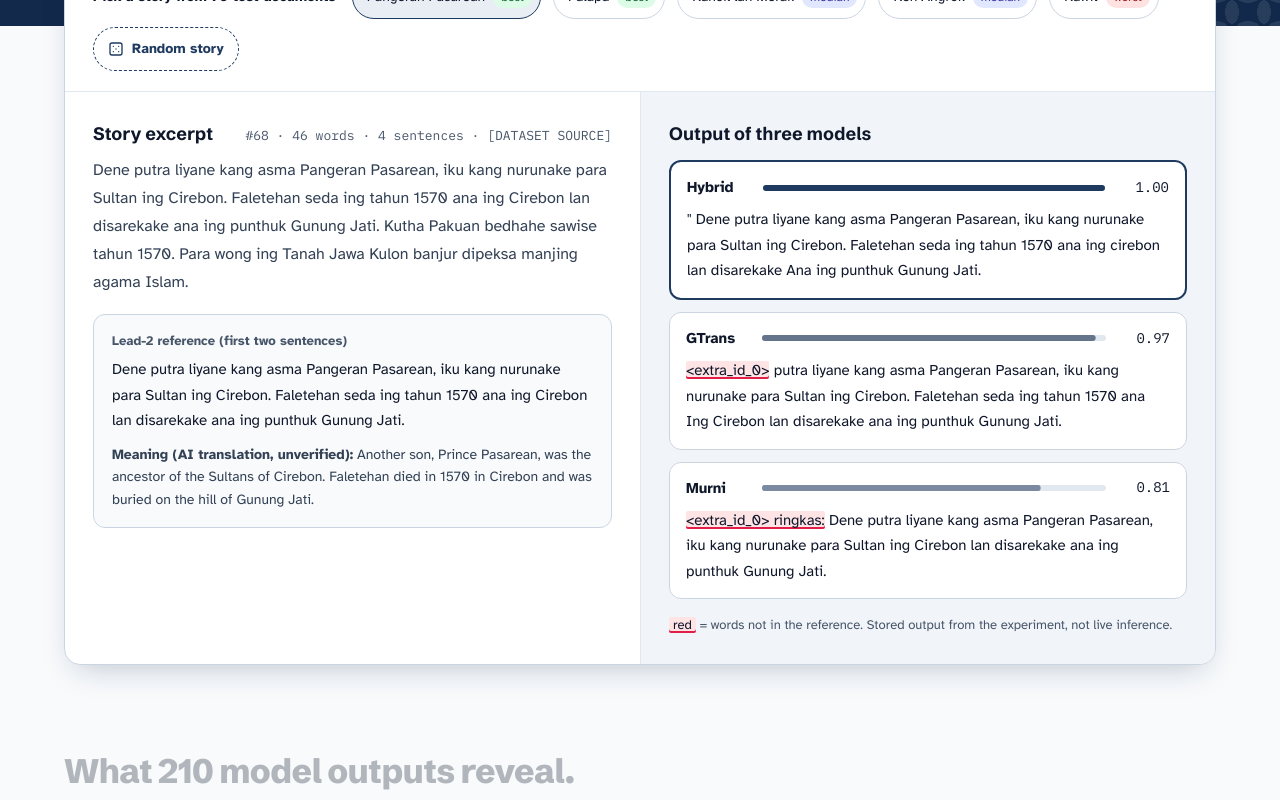
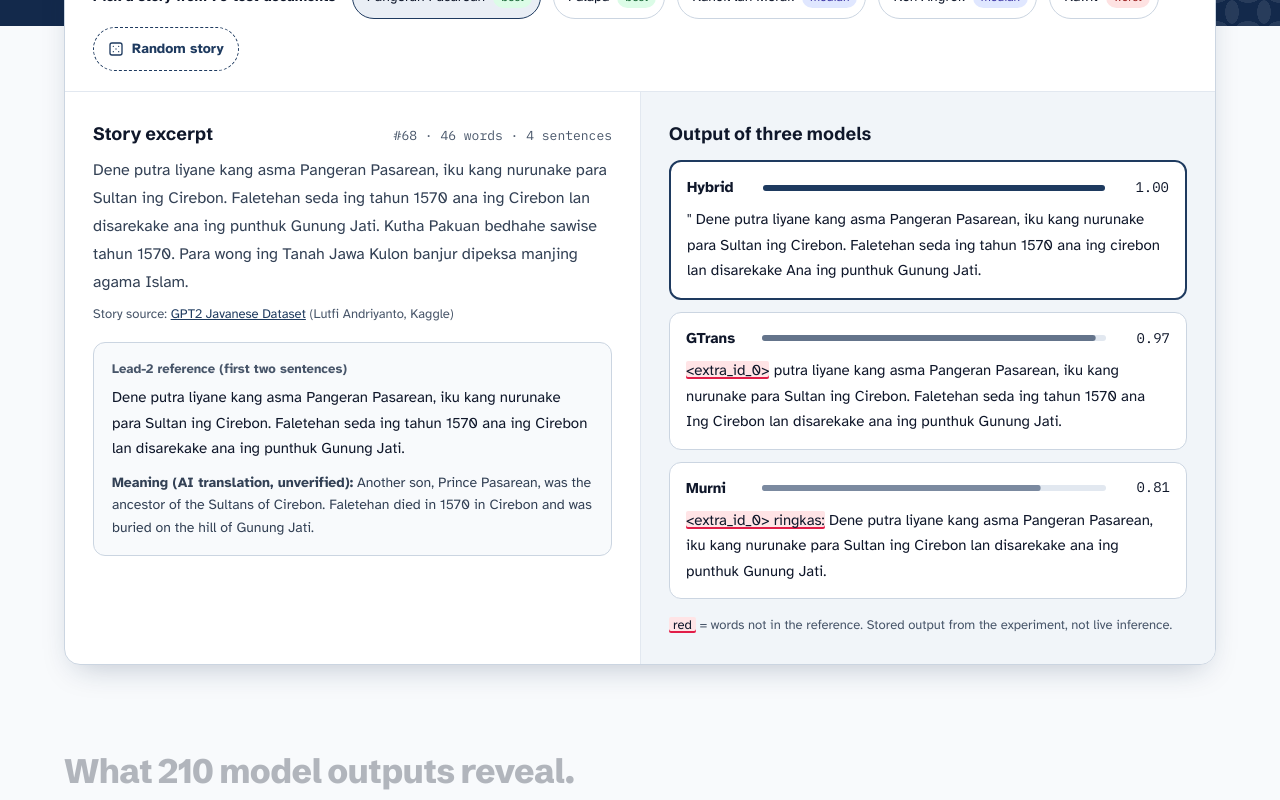
Before and after one commit to Syafrianahmad/skripsi, a React (Vite) app: page / in a window 1280 px wide. Shown: the part 660-1460 px from the top of the page. Built offline with nearby package versions, Linux system fonts and the light colour scheme.

Commit message:
fix: cantumkan sumber dataset dan samakan skor Hybrid 0.7976

```diff
--- a/src/components/Findings.tsx
+++ b/src/components/Findings.tsx
@@ -80,7 +80,7 @@ export function Findings() {
 
       <div className="baseline sr">
         <div className="baseline-score">
-          {BASELINE.rougeL.toFixed(3)} &gt; {hybridScore.toFixed(3)}
+          {BASELINE.rougeL.toFixed(3)} &gt; {hybridScore.toFixed(4)}
           <small>{t.findings.baselineCaption}</small>
         </div>
         <p>{t.findings.baselineBody}</p>
--- a/src/components/Footer.tsx
+++ b/src/components/Footer.tsx
@@ -1,3 +1,4 @@
+import { DATASET } from '../data/results.ts'
 import { useLang } from '../i18n/useLang.ts'
 
 export function Footer() {
@@ -25,7 +26,13 @@ export function Footer() {
               GitHub
             </a>
           </div>
-          <span>{t.footer.source}</span>
+          <span>
+            {t.footer.storiesFrom}{' '}
+            <a href={DATASET.url} target="_blank" rel="noopener noreferrer">
+              {DATASET.name}
+            </a>{' '}
+            ({DATASET.author}, Kaggle). {t.footer.source}
+          </span>
         </div>
       </div>
     </footer>
--- a/src/components/Hero.tsx
+++ b/src/components/Hero.tsx
@@ -28,7 +28,7 @@ export function Hero() {
   const [round, setRound] = useState(0)
 
   const stats = [
-    { value: hybridScore.toFixed(3), label: t.hero.statBest },
+    { value: hybridScore.toFixed(4), label: t.hero.statBest },
     { value: BASELINE.rougeL.toFixed(3), label: t.hero.statBaseline, accent: true },
     { value: `${Math.floor(100 - NGRAM_NEW.hybrid.oneGram)}%+`, label: t.hero.statCopied },
     { value: String(CONFIG.testDocs), label: t.hero.statDocs },
--- a/src/components/Summarizer.tsx
+++ b/src/components/Summarizer.tsx
@@ -1,5 +1,5 @@
 import { useState } from 'react'
-import { DOCS, FEATURED_IDS } from '../data/results.ts'
+import { DATASET, DOCS, FEATURED_IDS } from '../data/results.ts'
 import type { ModelId } from '../data/types.ts'
 import { useLang } from '../i18n/useLang.ts'
 import { pickRandomId } from '../lib/shuffle.ts'
@@ -70,11 +70,18 @@ export function Summarizer() {
             <div className="story-head">
               <h2>{t.demo.storyLabel}</h2>
               <span className="meta">
-                {t.demo.storyMeta(doc.id, doc.words, doc.sentences)} · {t.demo.datasetSource}
+                {t.demo.storyMeta(doc.id, doc.words, doc.sentences)}
               </span>
             </div>
             <p className="excerpt" lang="jv">
               {doc.excerpt}
+            </p>
+            <p className="source-line">
+              {t.demo.sourceLabel}{' '}
+              <a href={DATASET.url} target="_blank" rel="noopener noreferrer">
+                {DATASET.name}
+              </a>{' '}
+              ({DATASET.author}, Kaggle)
             </p>
           </div>
           <div className="ref-box">
--- a/src/data/results.ts
+++ b/src/data/results.ts
@@ -4,6 +4,13 @@ import docs from './docs.json'
 import type { Doc, ModelId } from './types.ts'
 
 export const DOCS = docs as Doc[]
+
+/** Where the stories come from. The uploader states no license ("Unknown" on Kaggle), so credit it and show excerpts only. */
+export const DATASET = {
+  name: 'GPT2 Javanese Dataset',
+  author: 'Lutfi Andriyanto',
+  url: 'https://www.kaggle.com/datasets/lutfiandri/gpt2-javanese-dataset',
+}
 
 /** Test stories shown as chips: best, best, mid, mid, worst. */
 export const FEATURED_IDS = [68, 40, 69, 60, 50] as const
--- a/src/i18n/en.ts
+++ b/src/i18n/en.ts
@@ -33,7 +33,7 @@ export const en: Dict = {
     randomLabel: (docId, title) => `Random #${docId}: ${title}…`,
     storyLabel: 'Story excerpt',
     storyMeta: (docId, words, sentences) => `#${docId} · ${words} words · ${sentences} sentences`,
-    datasetSource: '[DATASET SOURCE]',
+    sourceLabel: 'Story source:',
     refLabel: 'Lead-2 reference (first two sentences)',
     translationLabel: 'Meaning (AI translation, unverified):',
     noTranslation: 'Translations are only available for the 5 featured stories.',
@@ -174,6 +174,7 @@ export const en: Dict = {
   footer: {
     affil: 'Informatics Engineering, UIN Maulana Malik Ibrahim Malang',
     journal: 'Journal article in progress (MATICS)',
-    source: 'Stories are shown as excerpts for research purposes.',
+    storiesFrom: 'Stories from',
+    source: 'The uploader states no license; stories are shown as excerpts for research purposes.',
   },
 }
--- a/src/i18n/id.ts
+++ b/src/i18n/id.ts
@@ -34,7 +34,7 @@ export const id = {
     storyLabel: 'Cuplikan cerita',
     storyMeta: (docId: number, words: number, sentences: number) =>
       `#${docId} · ${words} kata · ${sentences} kalimat`,
-    datasetSource: '[SUMBER DATASET]',
+    sourceLabel: 'Sumber cerita:',
     refLabel: 'Referensi lead-2 (dua kalimat pertama)',
     translationLabel: 'Artinya (terjemahan AI, belum diverifikasi):',
     noTranslation: 'Terjemahan hanya tersedia untuk 5 cerita pilihan.',
@@ -177,7 +177,8 @@ export const id = {
   footer: {
     affil: 'Teknik Informatika, UIN Maulana Malik Ibrahim Malang',
     journal: 'Artikel jurnal dalam proses (MATICS)',
-    source: 'Cerita ditampilkan sebagai cuplikan untuk keperluan penelitian.',
+    storiesFrom: 'Cerita dari',
+    source: 'Pengunggah tidak mencantumkan lisensi; cerita ditampilkan sebagai cuplikan untuk keperluan penelitian.',
   },
 }
 
--- a/src/styles.css
+++ b/src/styles.css
@@ -692,6 +692,12 @@ a {
   margin: 0;
   line-height: 1.75;
   color: var(--ink-2);
+}
+
+.source-line {
+  margin: 8px 0 0;
+  font-size: 13px;
+  color: var(--muted);
 }
 
 .ref-box {
```
Also changed, not shown: 5 other files (tests, documents, lock files or other folders).
